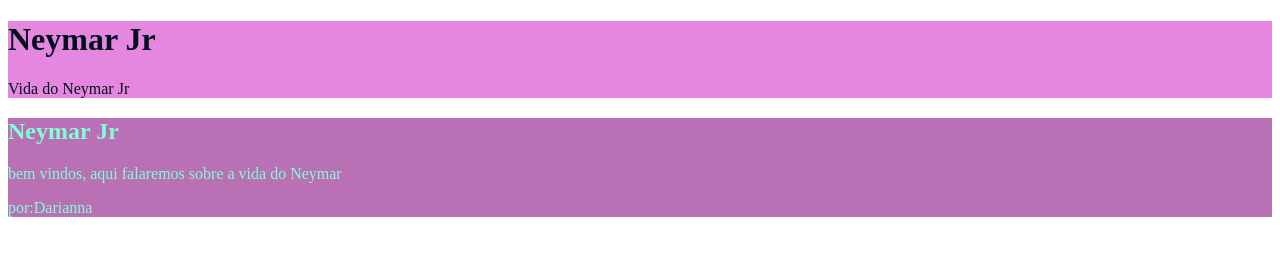
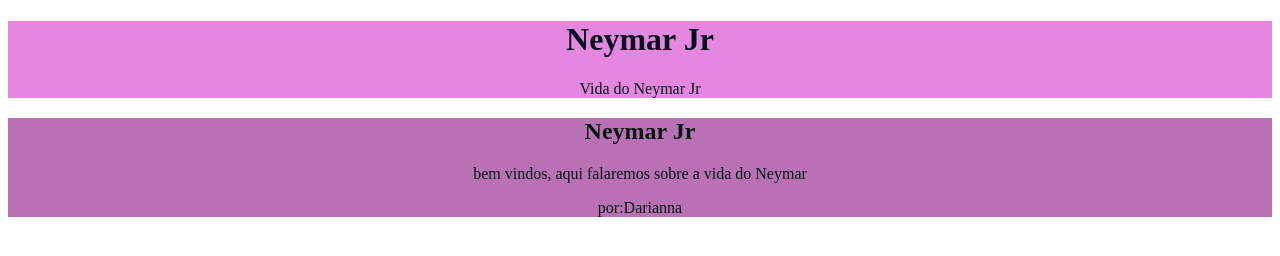
Before and after one commit to darianaaleman-gif/Site-1A-2trimestre, a plain HTML site: page index.html in a window 1280 px wide. Drawn offline with Linux system fonts and the light colour scheme.

Commit message:
criou margin

```diff
--- a/index.html
+++ b/index.html
@@ -9,11 +9,17 @@
     header{
         background-color:#E587DF ;
         color: #04101E;
+        text-align: center ;
+        max-width: 800 px;
+        margin: 0 auto;
 
     }
     main{
         background-color: #ba70b5;
-        color: aquamarine;
+        color: rgb(3, 22, 15);
+        text-align: center ;
+        max-width: 800 px;
+        margin: 0 auto;
 
     }
 
```
